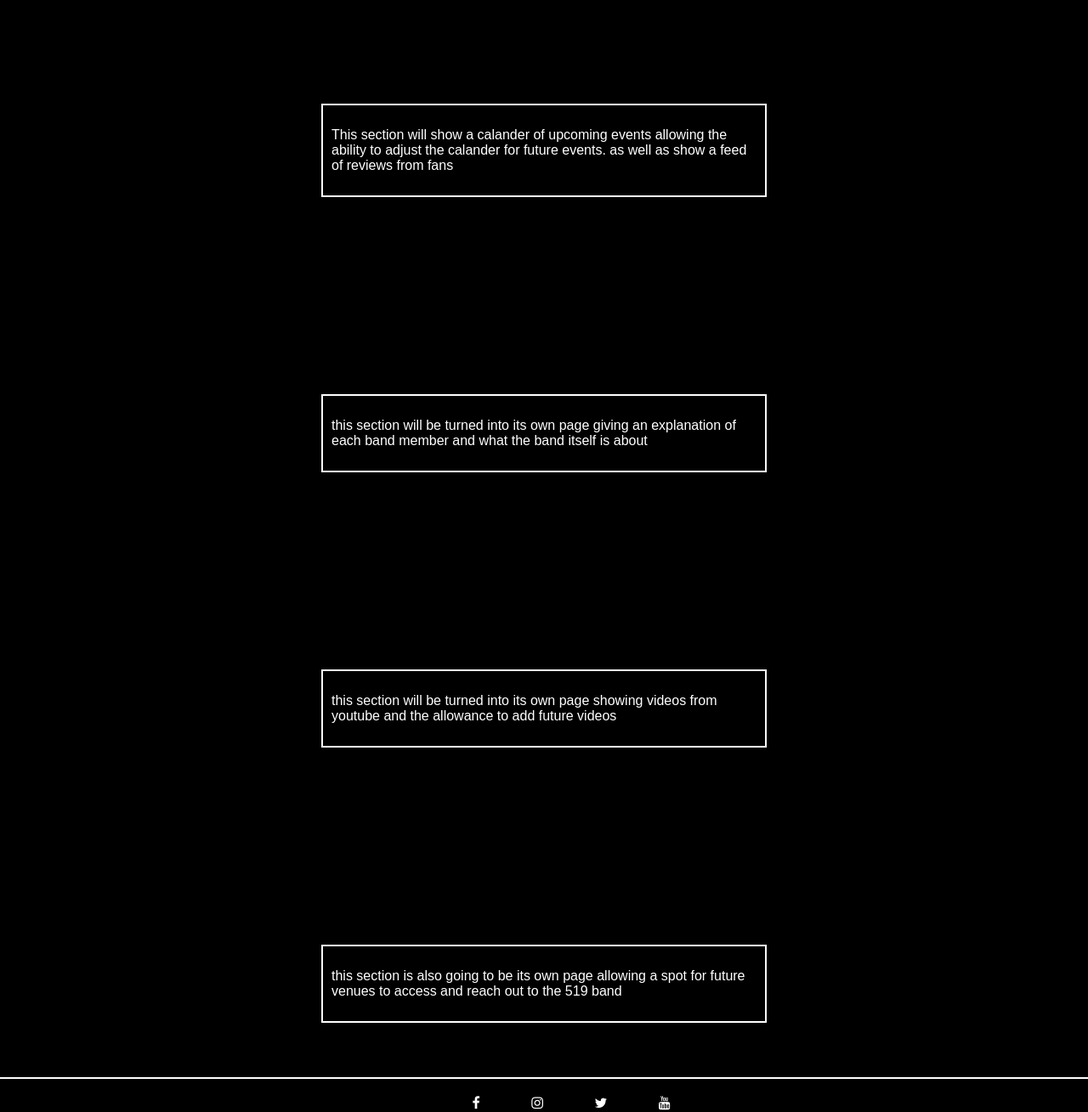
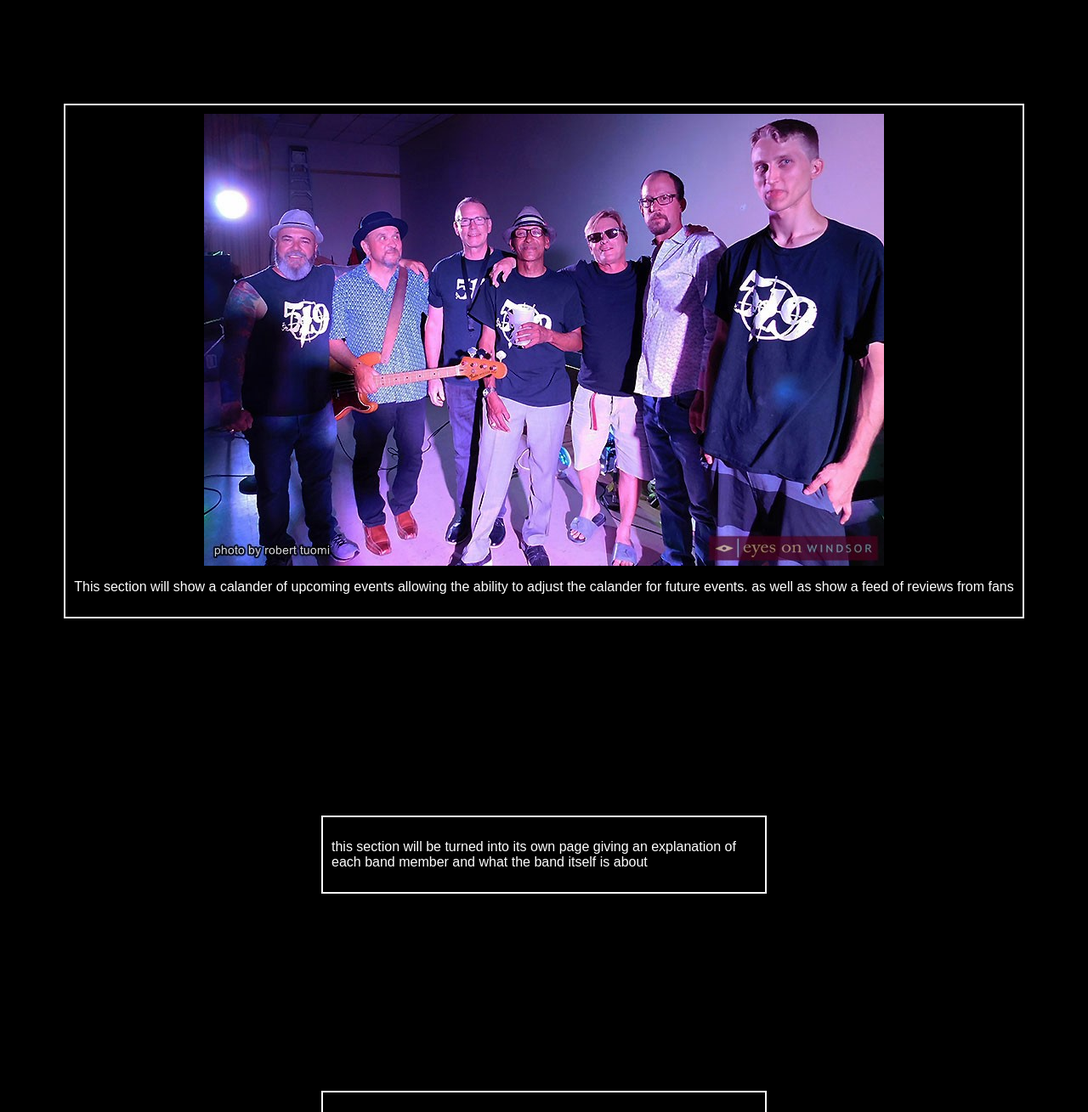
Before and after one commit to CallsignTriggz/The519Band, a plain HTML site: page index.html in a window 1280 px wide. Shown: the part 420-1729 px from the top of the page at 85% size. Drawn offline with nearby package versions, Linux system fonts and the light colour scheme.

Commit message:
resized the icons. added an image of the band to front page

```diff
--- a/index.html
+++ b/index.html
@@ -33,6 +33,7 @@
       </nav>
       <section id="home">
         <div id="calendar"></div>
+        <img src="./public/assets/images/519BandGroup.jpg" alt="">
         <p>
           This section will show a calander of upcoming events allowing the
           ability to adjust the calander for future events. as well as show a
@@ -60,10 +61,10 @@
     </main>
     <nav class="nav2">
       <ul>
-        <li><a href="#home"><a href="#" class="fa fa-facebook"></a></li>
-        <li><a href="#about"><a href="#" class="fa fa-instagram"></a></li>
-        <li><a href="#music"><a href="#" class="fa fa-twitter"></a></li>
-        <li><a href="#contact"><a href="#" class="fa fa-youtube"></a></li>
+        <li><a href="#home"><a href="https://www.facebook.com/the519band" class="fa fa-facebook" style="font-size: 50px;" target="_blank"></a></li>
+        <li><a href="#about"><a href="#" class="fa fa-instagram" style="font-size: 50px;" target="_blank"></a></li>
+        <li><a href="#music"><a href="#" class="fa fa-twitter" style="font-size: 50px;" target="_blank"></a></li>
+        <li><a href="#contact"><a href="https://www.youtube.com/watch?v=q-Qi_KbFjxY&list=OLAK5uy_kqYWgBw0l3r4goCJn02l060DYN3LdfSyg" class="fa fa-youtube" style="font-size: 50px;" target="_blank"></a></li>
       </ul>
     </nav>
     <footer>
--- a/public/assets/css/style.css
+++ b/public/assets/css/style.css
@@ -71,12 +71,17 @@ main {
 
 #home {
   margin-top: 200px;
-  width: 500px;
+  width: auto;
   margin-left: auto;
   margin-right: auto;
   padding: 10px;
   border: 2px solid white;
+  display: flex;
+  flex-direction: column;
+  justify-content: center;
+  align-items: center;
 }
+
 #about {
   margin-top: 200px;
   width: 500px;
```
